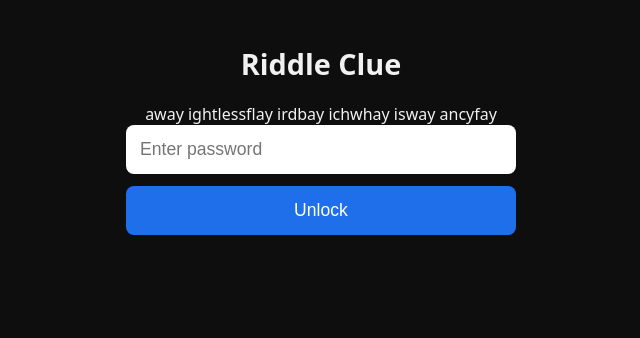
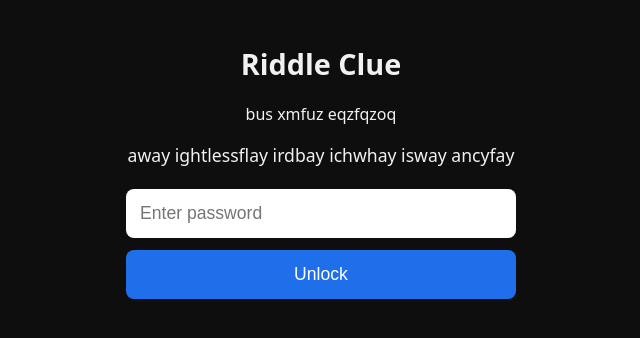
Before and after one commit to murtajairaq09-create/schoolriddle00, a plain HTML site: page index.html in a window 1280 px wide. Shown: the whole page, without its empty margins (319-959 px from the left). Drawn offline with Linux system fonts and the light colour scheme.

Commit message:
Update index.html

```diff
--- a/index.html
+++ b/index.html
@@ -10,11 +10,11 @@
 
   <div class="container">
     <h1>Riddle Clue</h1>
+    <p>bus xmfuz eqzfqzoq</p>
+    <p class="clue">
+    away ightlessflay irdbay ichwhay isway ancyfay
+    </p>
 
-    <p class="clue">
-
-    </p>
-      away ightlessflay irdbay ichwhay isway ancyfay
     <input
       type="password"
       id="password"
```
